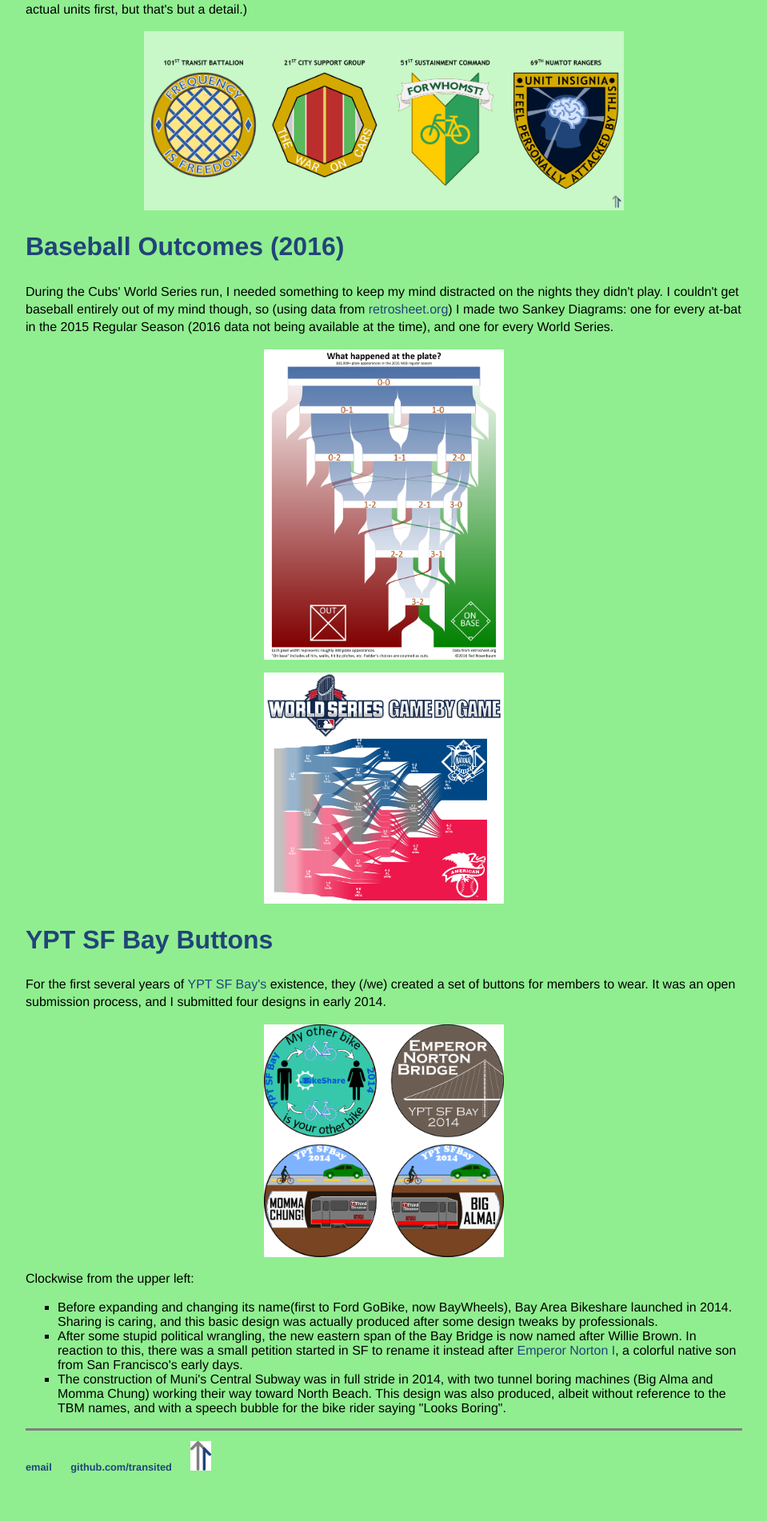
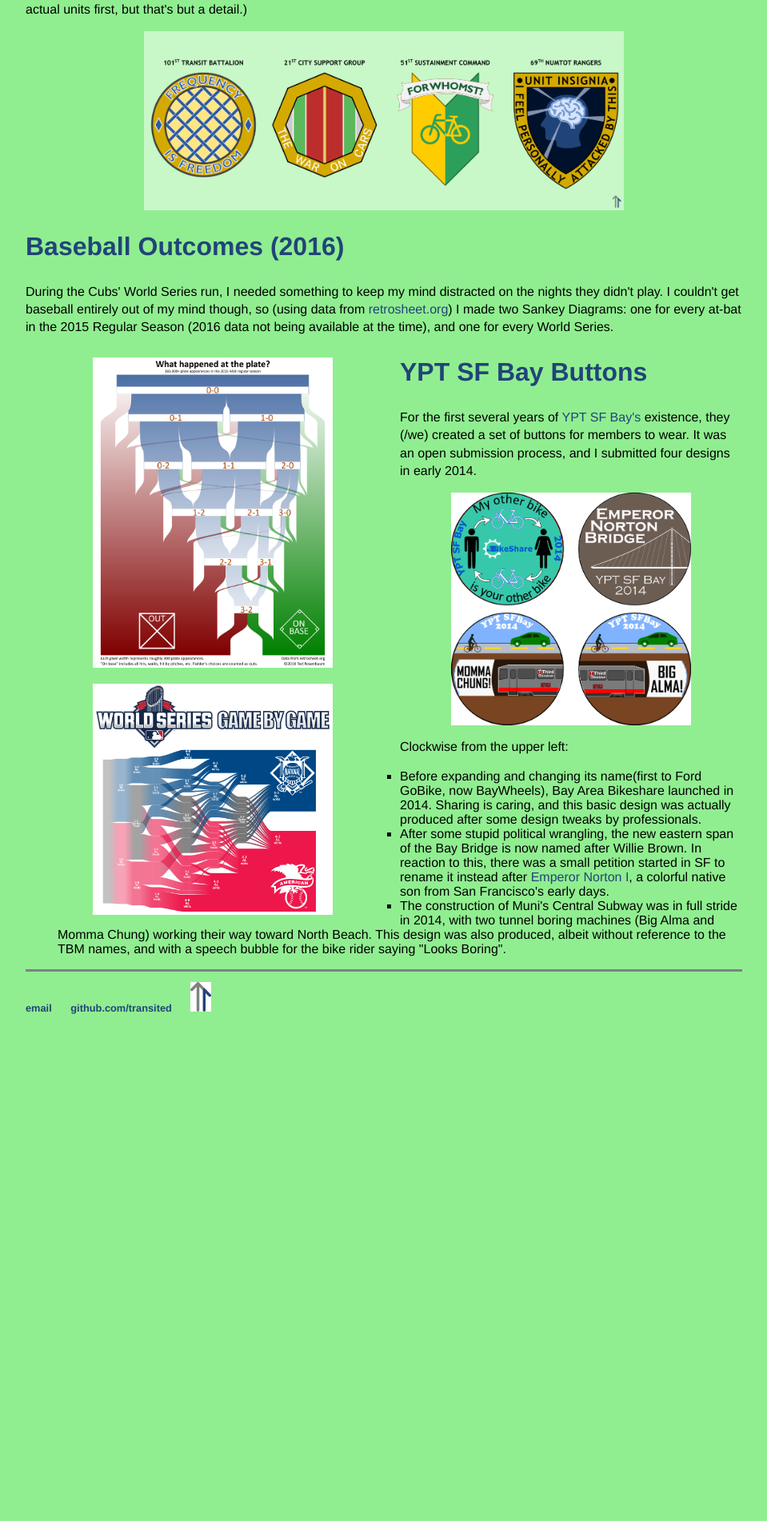
Before and after one commit to transited/transited.github.io, a Jekyll site: the page built from art.html, in a window 1280 px wide. Shown: the part 935-2837 px from the top of the page at 80% size, without its empty margins (160-1119 px from the left). Built offline with Jekyll 4.4.1, drawn with Linux system fonts in a browser that asks for light colours; after the commit the page ends 2263 px from its top, so only the background shows below that.

Commit message:
Sankey responsive

```diff
--- a/art.html
+++ b/art.html
@@ -14,8 +14,12 @@
   <p><img class="center" src="Files/UrbanistDUI.png" alt="four potential DUIs for different groups" width="600" height="224"/></p>
   <h2>Baseball Outcomes (2016)</h2>
   <p>During the Cubs' World Series run, I needed something to keep my mind distracted on the nights they didn't play. I couldn't get baseball entirely out of my mind though, so (using data from <a href="http://www.retrosheet.org" title="Retrosheet website">retrosheet.org</a>) I made two Sankey Diagrams: one for every at-bat in the 2015 Regular Season (2016 data not being available at the time), and one for every World Series.</p>
-  <p><img class="center" src="Files/2016atbats.png" alt="Sankey diagram for 2016 MLB at-bats" width="300" height="388"/></p>
-  <p><img class="center" src="Files/WSbygm merge.png" alt="Sankey diagram for all world series" width="300" height="289"/></p>
+  <div class="img-container">
+    <img class="center" src="Files/2016atbats.png" alt="Sankey diagram for 2016 MLB at-bats" width="300" height="388"/>
+  </div>
+  <div class="img-container">
+    <img class="center" src="Files/WSbygm merge.png" alt="Sankey diagram for all world series" width="300" height="289"/>
+  </div>
   <h2>YPT SF Bay Buttons</h2>
   <p>For the first several years of <a href="https://yptransportation.org/sfbay/" title="YPT SF website">YPT SF Bay's</a> existence, they (/we) created a set of buttons for members to wear. It was an open submission process, and I submitted four designs in early 2014.</p>
   <p><img class="center" src="Files/YPT Button Entry.png" alt="Four YPT button ideas" width="300" height="291"/></p>
--- a/css/main.css
+++ b/css/main.css
@@ -101,9 +101,10 @@
   body{
     background-color: red;
   }
-  nav ul li, footer ul li {
-    display: inline-block;
-    margin-right: 20px;
+  .img-container{
+    float: left;
+    width: 50%;
+    padding: 10px;
   }
 }
 
@@ -115,4 +116,9 @@
     display: inline-block;
     margin-right: 20px;
   }
+  .img-container{
+    float: left;
+    width: 50%;
+    padding: 10px;
+  }
 }
```
